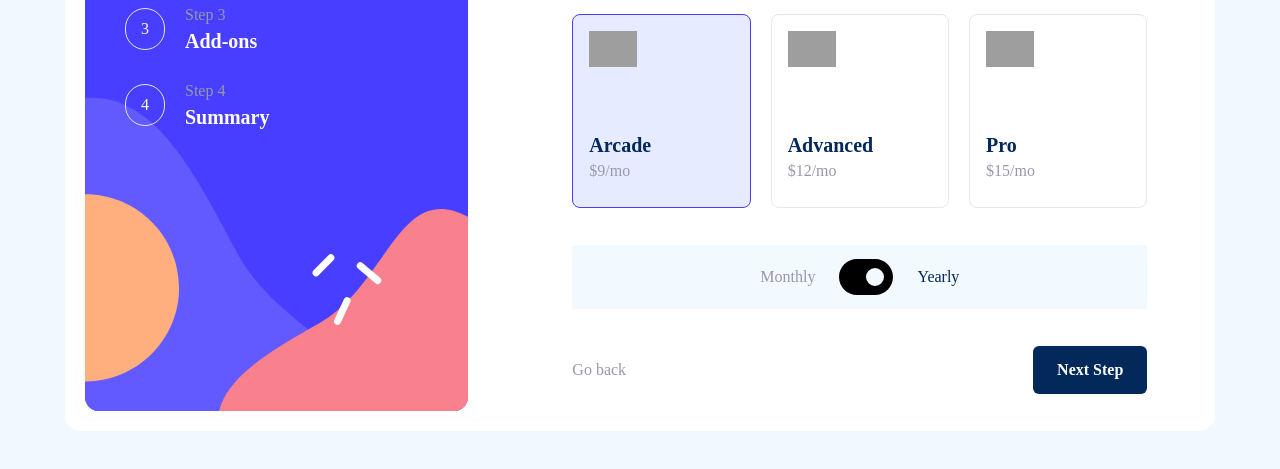
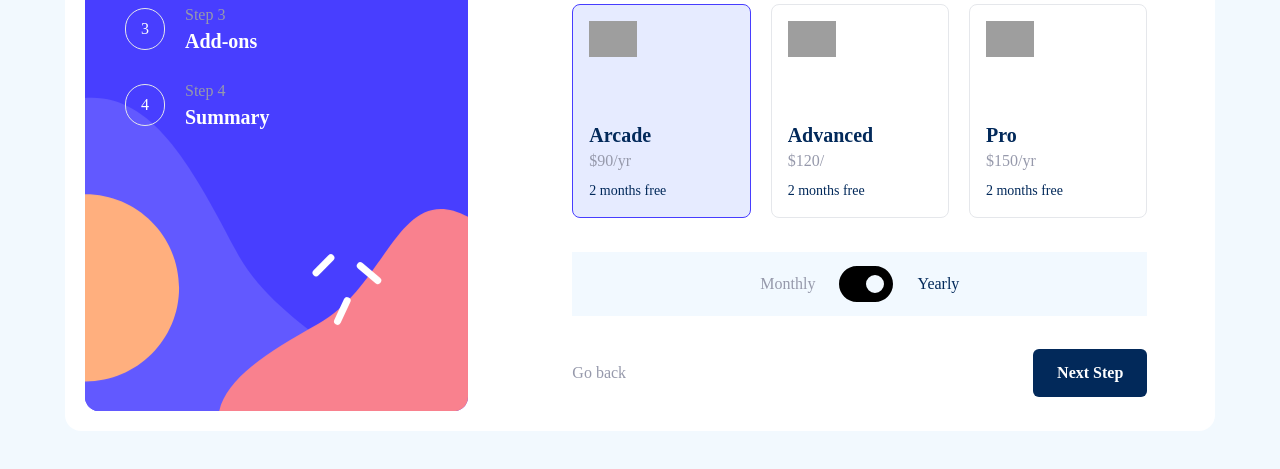
Before and after one commit to Ressobe/multi-step-form, an Astro site: page / in a window 1280 px wide. Both pictures are taken after a click on the button 866 px from the left and 566 px from the top of the page. Shown: the part 289-758 px from the top of the page. Built offline with nearby package versions, Linux system fonts and the light colour scheme; Astro itself is replaced by a stand-in of ours; grey boxes are pictures that could not be loaded; a web font is replaced by a local one.

Commit message:
rename files

```diff
--- a/src/components/Step3.tsx
+++ b/src/components/AddOns.tsx
@@ -1,8 +1,18 @@
-import { useEffect, useRef, useState } from "react";
-import { addOns } from "../../stores";
+import { useEffect, useState } from "react";
+import {
+  addOns,
+  subscription,
+  monthlyPricesAddOns,
+  yearlyPricesAddOns,
+} from "../../stores";
 
-export default function Step3() {
+export default function AddOns() {
   const [currentAddOns, setCurrentAddOns] = useState([false, false, false]);
+
+  const prices =
+    subscription.get() === "monthly" ? monthlyPricesAddOns : yearlyPricesAddOns;
+
+  const durationNotation = subscription.get() === "monthly" ? "mo" : "yr";
 
   const handleClick = (index: number) => {
     const newAddOns = [...currentAddOns];
@@ -47,7 +57,9 @@ export default function Step3() {
             <h2 className='text-xl text-marine-blue'>Online service</h2>
             <p className='text-cool-gray'>Access to multiplayer games</p>
           </div>
-          <div className='text-purplish-blue'>+$1/mo</div>
+          <div className='text-purplish-blue'>
+            +${prices[0][1]}/{durationNotation}
+          </div>
         </button>
         <button
           onClick={() => handleClick(1)}
@@ -65,7 +77,9 @@ export default function Step3() {
             <h2 className='text-xl text-marine-blue'>Larger storage</h2>
             <p className='text-cool-gray'>Extra 1TB of cloud save</p>
           </div>
-          <div className='text-purplish-blue'>+$2/mo</div>
+          <div className='text-purplish-blue'>
+            +${prices[1][1]}/{durationNotation}
+          </div>
         </button>
 
         <button
@@ -84,7 +98,9 @@ export default function Step3() {
             <h2 className='text-xl text-marine-blue'>Customizable Profile</h2>
             <p className='text-cool-gray'>Custom theme on your profile</p>
           </div>
-          <div className='text-purplish-blue'>+$2/mo</div>
+          <div className='text-purplish-blue'>
+            +${prices[2][1]}/{durationNotation}
+          </div>
         </button>
       </div>
     </>
--- a/src/components/App.tsx
+++ b/src/components/App.tsx
@@ -1,14 +1,14 @@
 import { useMultistepForm } from "../hooks/useMultiStepForm";
 
-import Step1 from "./Step1";
-import Step2 from "./Step2";
-import Step3 from "./Step3";
-import Step4 from "./Step4";
 import Sidebar from "./Sidebar";
+import SelectPlan from "./SelectPlan";
+import YourInfo from "./YourInfo";
+import AddOns from "./AddOns";
+import Summary from "./Summary";
 
 export default function App() {
-  const { steps, currentStepIndex, step, isFirstStep, isLastStep, back, next } =
-    useMultistepForm([<Step1 />, <Step2 />, <Step3 />, <Step4 />]);
+  const { currentStepIndex, step, isFirstStep, isLastStep, back, next } =
+    useMultistepForm([<YourInfo />, <SelectPlan />, <AddOns />, <Summary />]);
 
   const handleSubmit = (event: React.FormEvent) => {
     event.preventDefault();
@@ -32,7 +32,7 @@ export default function App() {
             <div></div>
           )}
 
-          {!isLastStep  ? (
+          {!isLastStep ? (
             <button
               id='next'
               type='button'
--- a/src/components/Step2.tsx
+++ b/src/components/SelectPlan.tsx
@@ -1,13 +1,25 @@
-import { useEffect, useState } from "react";
-import { plan, subscription } from "../../stores";
+import { useEffect, useMemo, useState } from "react";
+import {
+  plan,
+  subscription,
+  monthlyPricesPlans,
+  yearlyPricesPlans,
+} from "../../stores";
 
 type PlanType = "arcade" | "advanced" | "pro";
 type SubscriptionDurationType = "monthly" | "yearly";
 
-export default function Step2() {
+export default function SelectPlan() {
   const [currentPlan, setCurrentPlan] = useState<PlanType>("arcade");
   const [subscriptionDuration, setSubscriptionDuration] =
     useState<SubscriptionDurationType>("monthly");
+
+  const [prices, setPrices] = useState(monthlyPricesPlans);
+
+  const durationNotation = useMemo(
+    () => (subscriptionDuration === "monthly" ? "mo" : "yr"),
+    [subscriptionDuration]
+  );
 
   useEffect(() => {
     setCurrentPlan(plan.get());
@@ -19,6 +31,12 @@ export default function Step2() {
   }, [currentPlan]);
 
   useEffect(() => {
+    if (subscriptionDuration === "monthly") {
+      setPrices(monthlyPricesPlans);
+    } else {
+      setPrices(yearlyPricesPlans);
+    }
+
     subscription.set(subscriptionDuration);
   }, [subscriptionDuration]);
 
@@ -52,8 +70,12 @@ export default function Step2() {
 
           <div className='text-left'>
             <h2 className='text-marine-blue font-bold text-xl'>Arcade</h2>
-            <p className='text-md text-cool-gray'>$9/mo</p>
-            <p className='pt-2 text-marine-blue text-sm'></p>
+            <p className='text-md text-cool-gray'>
+              ${prices["arcade"]}/{durationNotation}
+            </p>
+            {subscriptionDuration === "yearly" && (
+              <p className='pt-2 text-marine-blue text-sm'>2 months free</p>
+            )}
           </div>
         </button>
 
@@ -69,8 +91,10 @@ export default function Step2() {
 
           <div className='text-left flex flex-col'>
             <h2 className='text-marine-blue font-bold text-xl'>Advanced</h2>
-            <p className='text-md text-cool-gray'>$12/mo</p>
-            <p className='pt-2 text-marine-blue text-sm'></p>
+            <p className='text-md text-cool-gray'>${prices["advanced"]}/</p>
+            {subscriptionDuration === "yearly" && (
+              <p className='pt-2 text-marine-blue text-sm'>2 months free</p>
+            )}
           </div>
         </button>
 
@@ -84,8 +108,13 @@ export default function Step2() {
 
           <div className='text-left'>
             <h2 className='text-marine-blue font-bold text-xl'>Pro</h2>
-            <p className='text-md text-cool-gray'>$15/mo</p>
-            <p className='pt-2 text-marine-blue text-sm'></p>
+            <p className='text-md text-cool-gray'>
+              ${prices["pro"]}/
+              {subscriptionDuration === "monthly" ? "mo" : "yr"}
+            </p>
+            {subscriptionDuration === "yearly" && (
+              <p className='pt-2 text-marine-blue text-sm'>2 months free</p>
+            )}
           </div>
         </button>
       </div>
--- a/src/components/Step4.tsx
+++ b/src/components/Summary.tsx
@@ -1,4 +1,4 @@
-export default function Step4() {
+export default function Summary() {
   return (
     <>
       <h1 className='text-5xl pt-8 text-marine-blue font-bold'>Finishing up</h1>
--- a/src/components/Step1.tsx
+++ b/src/components/YourInfo.tsx
@@ -6,15 +6,13 @@ const defaultFormFields = {
   phone: "",
 };
 
-export default function Step1() {
+export default function YourInfo() {
   const [formFields, setFormFields] = useState(defaultFormFields);
   const { name, email, phone } = formFields;
 
   const handleChange = (event: React.ChangeEvent<HTMLInputElement>) => {
     const { name, value } = event.target;
     setFormFields({ ...formFields, [name]: value });
-
-
   };
 
   const nameErrorRef = useRef(null);
--- a/src/hooks/useMultiStepForm.ts
+++ b/src/hooks/useMultiStepForm.ts
@@ -24,7 +24,6 @@ export function useMultistepForm(steps: React.ReactElement[]) {
   return {
     currentStepIndex,
     step: steps[currentStepIndex],
-    steps,
     isFirstStep: currentStepIndex === 0,
     isLastStep: currentStepIndex === steps.length - 1,
     goTo,
```
